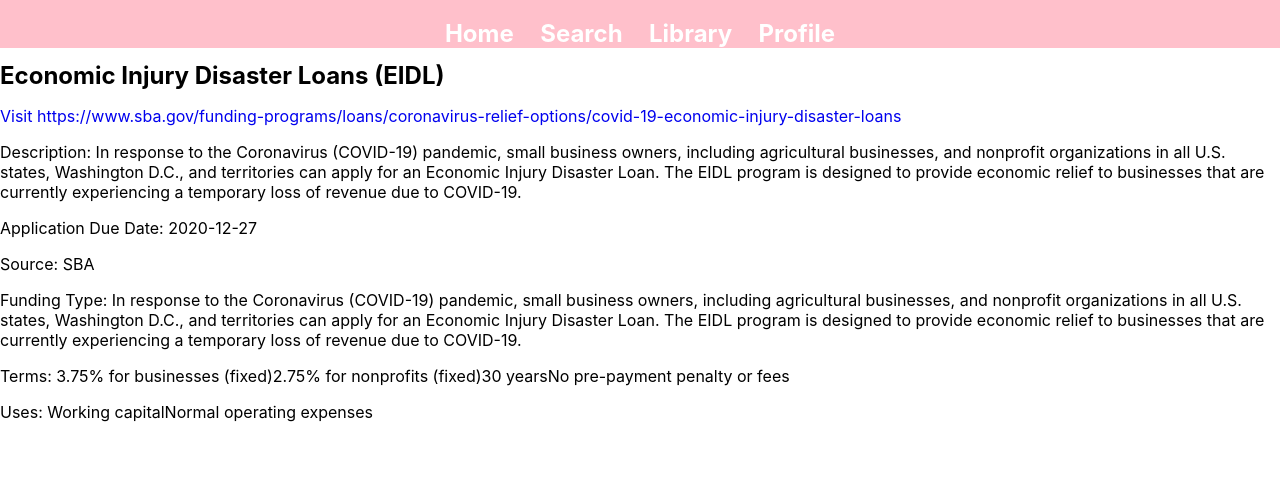
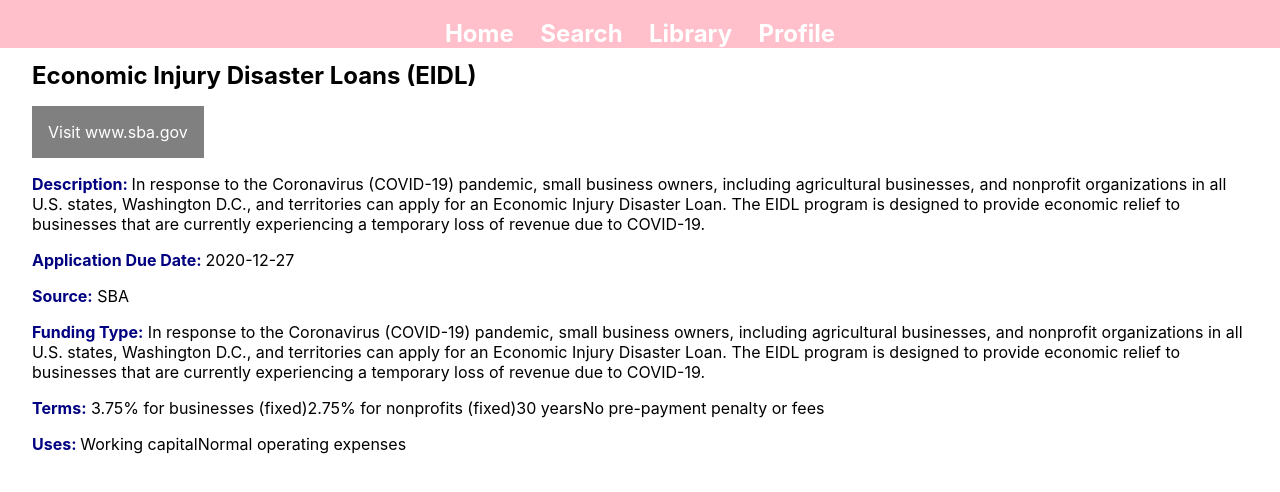
Before and after one commit to laurenng/Kala-Resilient-Small-Business, a React (Create React App) app in the folder kala-app/: page /expandFunds in a window 1280 px wide. Shown: the top 492 px of the page. Built offline with nearby package versions, Linux system fonts and the light colour scheme.

Commit message:
added TA funding deep view

```diff
--- a/kala-app/src/App.tsx
+++ b/kala-app/src/App.tsx
@@ -10,6 +10,7 @@ import LibraryHome from './library_pages/libraryHome';
 import Landing from './Landing';
 import ProfileHome from './profileHome';
 import FundingExpand from './search-pages/fundExpanded';
+import TaExpand from './search-pages/TaExpanded';
 
 // React-Router
 import {Route, BrowserRouter as Router, Switch} from 'react-router-dom'
@@ -29,6 +30,7 @@ class App extends React.Component<any> {
                 <Route exact path="/library" component={LibraryHome} />
                 <Route exact path="/profile" component={ProfileHome} />
                 <Route exact path="/expandFunds" component={FundingExpand} />
+                <Route exact path="/expandTA" component={TaExpand} />
             </Switch>
         </div>
       </Router>
--- a/kala-app/src/redux-data/actions.tsx
+++ b/kala-app/src/redux-data/actions.tsx
@@ -1,10 +1,12 @@
 // Actions and their types
-import { pages, Post} from "./types";
+import { pages, Fund, TA} from "./types";
 // import PostPage from "../components/postPage";
 
 export enum actionIdentifier {
-  UPDATEPOST,
-  GETPOST,
+  UPDATEFUND,
+  GETFUND,
+  UPDATETA,
+  GETTA,
   SETCURRENTPAGE
 }
 
@@ -13,9 +15,14 @@ export interface setCurrentPageAction {
   payload: pages
 };
 
-export interface updatePostObjectAction {
+export interface updateFundObjectAction {
   type: actionIdentifier,
-  payload: Post
+  payload: Fund
+};
+
+export interface updateTAObjectAction {
+  type: actionIdentifier,
+  payload: TA
 };
 
 // Action creators
@@ -25,12 +32,20 @@ export function setCurrentPage(page: pages) : setCurrentPageAction {
     payload: page
   }
 };
-export function updatePost(post: Post) : updatePostObjectAction {
-  console.log("UPDATING POST ");
+export function updateFund(fund: Fund) : updateFundObjectAction {
+  console.log("UPDATING Fund ");
   return {
-    type: actionIdentifier.UPDATEPOST,
-    payload: post
+    type: actionIdentifier.UPDATEFUND,
+    payload: fund
   }
 };
 
-export type actions = setCurrentPageAction | updatePostObjectAction
+export function updateTA(TA: TA) : updateTAObjectAction {
+  console.log("UPDATING TA");
+  return {
+    type: actionIdentifier.UPDATETA,
+    payload: TA
+  }
+};
+
+export type actions = setCurrentPageAction | updateFundObjectAction | updateTAObjectAction
--- a/kala-app/src/redux-data/reducer.tsx
+++ b/kala-app/src/redux-data/reducer.tsx
@@ -1,5 +1,5 @@
-import { actionIdentifier, actions, updatePostObjectAction} from './actions';
-import { AppState, pages, initialPost  } from './types';
+import { actionIdentifier, actions, updateFundObjectAction} from './actions';
+import { AppState, pages, initialFund, initialTA } from './types';
 
 // Reducer
 // The reducer is a function that takes the previous
@@ -13,7 +13,7 @@ import { AppState, pages, initialPost  } from './types';
 
 // https://redux.js.org/advanced/usage-with-react-router
 
-const intialState: AppState = { currentPage: pages.HomePage, currentPost: initialPost }
+const intialState: AppState = { currentPage: pages.HomePage, currentFund: initialFund, currentTA: initialTA }
 
 
 function reducer(state: AppState | undefined, action: actions) : AppState {
@@ -22,10 +22,16 @@ function reducer(state: AppState | undefined, action: actions) : AppState {
     }
 
     switch (action.type) {
-        case actionIdentifier.UPDATEPOST: {
-            let addAction = action as updatePostObjectAction;
+        case actionIdentifier.UPDATEFUND: {
+            let addAction = action as updateFundObjectAction;
             const newState = JSON.parse(JSON.stringify(state));
-            newState.currentPost = addAction.payload;
+            newState.currentFund = addAction.payload;
+            return newState;
+        }
+        case actionIdentifier.UPDATETA: {
+            let addAction = action as updateFundObjectAction;
+            const newState = JSON.parse(JSON.stringify(state));
+            newState.currentTA = addAction.payload;
             return newState;
         }
         default:
--- a/kala-app/src/redux-data/types.tsx
+++ b/kala-app/src/redux-data/types.tsx
@@ -6,10 +6,11 @@ export enum pages {
 
 export interface AppState {
     currentPage: pages;
-    currentPost: Post;
+    currentFund: Fund;
+    currentTA: TA;
 }
 
-export const initialPost : Post = {
+export const initialFund : Fund = {
     id: 1,
     name: "Economic Injury Disaster Loans (EIDL)",
     type: "loan",
@@ -28,7 +29,7 @@ export const initialPost : Post = {
     }
 }
 
-export interface Post {
+export interface Fund {
     id: number,
     name: string,
     type: string,
@@ -45,6 +46,32 @@ export interface Post {
         isCollateralReq: boolean,
         establishedBy: string
     }
-  }
+}
+
+export const initialTA : TA = {
+    id: 0,
+    name: "none",
+    description: "Empty",
+    website: "none",
+    phone: "none",
+    email: "none",
+    pocName: "Duane Fladland",
+    languages: ["Spanish", "Mandarin", "French", "Swahili", "Laotian", "Thai"],
+    demographics: ["Black, Latnix"],
+    locations: ["State-wide"]
+}
+
+export interface TA {
+    id: number,
+    name: string,
+    description: string,
+    website: string,
+    phone: string,
+    email: string,
+    pocName: string,
+    languages: string[],
+    demographics: string[],
+    locations: string[]
+}
 
 export default AppState;
--- /dev/null
+++ b/kala-app/src/search-pages/TaExpanded.tsx
@@ -0,0 +1,60 @@
+import React from 'react';
+import './searchStyle.css';
+import { connect } from "react-redux";
+import { AppState, TA } from "../redux-data/types";
+
+// properties that belong to SearchHome
+interface fundProps {
+  TA: TA
+}
+
+// states that belong to SearchHome
+interface fundState {
+}
+
+class TaExpand extends React.Component<fundProps, fundState> {
+    constructor(props: fundProps, state: fundState){
+      super(props);
+      this.state = {
+      };
+    }
+
+    render() {
+      console.log(this.props.TA);
+      let post = this.props.TA;
+      let shortenWebsite = post.website.split('/')[0];
+      return (
+        <div className="main">
+          <h1>{post.name}</h1>
+          <div className ="moreDetailsBox">
+            <a href={post.website} rel="noreferrer" target="_blank">Visit {shortenWebsite}</a>
+          </div>
+          <p><strong>Description: </strong> {post.description}</p>
+          <p><strong>Phone: </strong> {post.phone}</p>
+          <p><strong>Email: </strong> {post.email}</p>
+          <p><strong>Point Of Contact: </strong> {post.pocName}</p>
+          <p><strong>Languages: </strong> {post.languages}</p>
+          <p><strong>Locations: </strong> {post.locations}</p>
+          <p><strong>Client Demographics: </strong> {post.demographics}</p>
+
+        </div>
+
+      );
+    }
+
+    async componentDidMount() {
+    }
+}
+
+function mapStateToProps(state: AppState) {
+  return {
+    TA: state.currentTA
+  }
+}
+// is it still connecteds
+function mapDispatchToProps(dispatch: any)  {
+  return {
+  }
+}
+
+export default connect(mapStateToProps, mapDispatchToProps)(TaExpand);
--- a/kala-app/src/search-pages/fundExpanded.tsx
+++ b/kala-app/src/search-pages/fundExpanded.tsx
@@ -1,11 +1,11 @@
 import React from 'react';
 import './searchStyle.css';
 import { connect } from "react-redux";
-import { AppState, Post } from "../redux-data/types";
+import { AppState, Fund } from "../redux-data/types";
 
 // properties that belong to SearchHome
 interface fundProps {
-  post: Post
+  fund: Fund
 }
 
 // states that belong to SearchHome
@@ -20,18 +20,21 @@ class FundingExpand extends React.Component<fundProps, fundState> {
     }
 
     render() {
-      console.log(this.props.post);
-      let post = this.props.post;
+      console.log(this.props.fund);
+      let post = this.props.fund;
+      let shortenWebsite = post.url.split('/')[2];
       return (
-        <div>
+        <div className="main">
           <h1>{post.name}</h1>
-          <a href={post.url} rel="noreferrer" target="_blank">Visit {post.url}</a>
-          <p>Description: {post.description}</p>
-          <p>Application Due Date: {post.endDate}</p>
-          <p>Source: {post.provider}</p>
-          <p>Funding Type: {post.description}</p>
-          <p>Terms: {post.terms}</p>
-          <p>Uses: {post.uses}</p>
+          <div className ="moreDetailsBox">
+            <a href={post.url} rel="noreferrer" target="_blank">Visit {shortenWebsite}</a>
+          </div>
+          <p><strong>Description: </strong> {post.description}</p>
+          <p><strong>Application Due Date: </strong> {post.endDate}</p>
+          <p><strong>Source:</strong> {post.provider}</p>
+          <p><strong>Funding Type:</strong> {post.description}</p>
+          <p><strong>Terms:</strong> {post.terms}</p>
+          <p><strong>Uses: </strong> {post.uses}</p>
         </div>
 
       );
@@ -43,7 +46,7 @@ class FundingExpand extends React.Component<fundProps, fundState> {
 
 function mapStateToProps(state: AppState) {
   return {
-    post: state.currentPost
+    fund: state.currentFund
   }
 }
 // is it still connecteds
--- a/kala-app/src/search-pages/searchHome.tsx
+++ b/kala-app/src/search-pages/searchHome.tsx
@@ -28,13 +28,13 @@ class SearchHome extends React.Component<searchProp, searchState> {
       if(this.state.tab === "funding") {
         displayContent = <FundingRect ></FundingRect>
       } else { // if tab is on Technical assistance
-        displayContent = <TaRect></TaRect>
+        displayContent = <TaRect/>
       }
 
       return (
           <div id="searchMain">
             <h1>Fill out this form to filter results</h1>
-            <div className= "inline" >
+            <div className= "inline centered" >
               <div className = {this.state.tab === "funding" ? "selected button" : "button"} onClick={this.fundingClick}>
                 <h1>Funding</h1>
               </div>
--- a/kala-app/src/search-pages/searchStyle.css
+++ b/kala-app/src/search-pages/searchStyle.css
@@ -1,5 +1,14 @@
 #searchMain {
     background-color: white;
+}
+
+.main {
+    width: 95%;
+    margin: auto;
+}
+
+strong {
+    color: navy;
 }
 
 .fundBox {
@@ -11,6 +20,7 @@
 }
 
 .fundBox:hover {
+    background-color: rgb(218, 214, 214);
     box-shadow: 0.5em 0.5em black;
 }
 
@@ -32,6 +42,8 @@
 .button {
     background-color: gray;
     border-radius: 8px;
+    padding-left: 2em;
+    padding-right: 2em;
 }
 
 .selected {
@@ -48,6 +60,9 @@
 .inline {
     display: flex;
     flex-direction: row;
+    align-items:center;
+}
+
+.centered {
     justify-content: space-around;
-
 }
```
Also changed, not shown: kala-app/src/search-pages/FundingRect.tsx (+10 -8 lines), kala-app/src/search-pages/taRect.tsx (+93 -8 lines), 1 other file (tests, documents, lock files or other folders).
